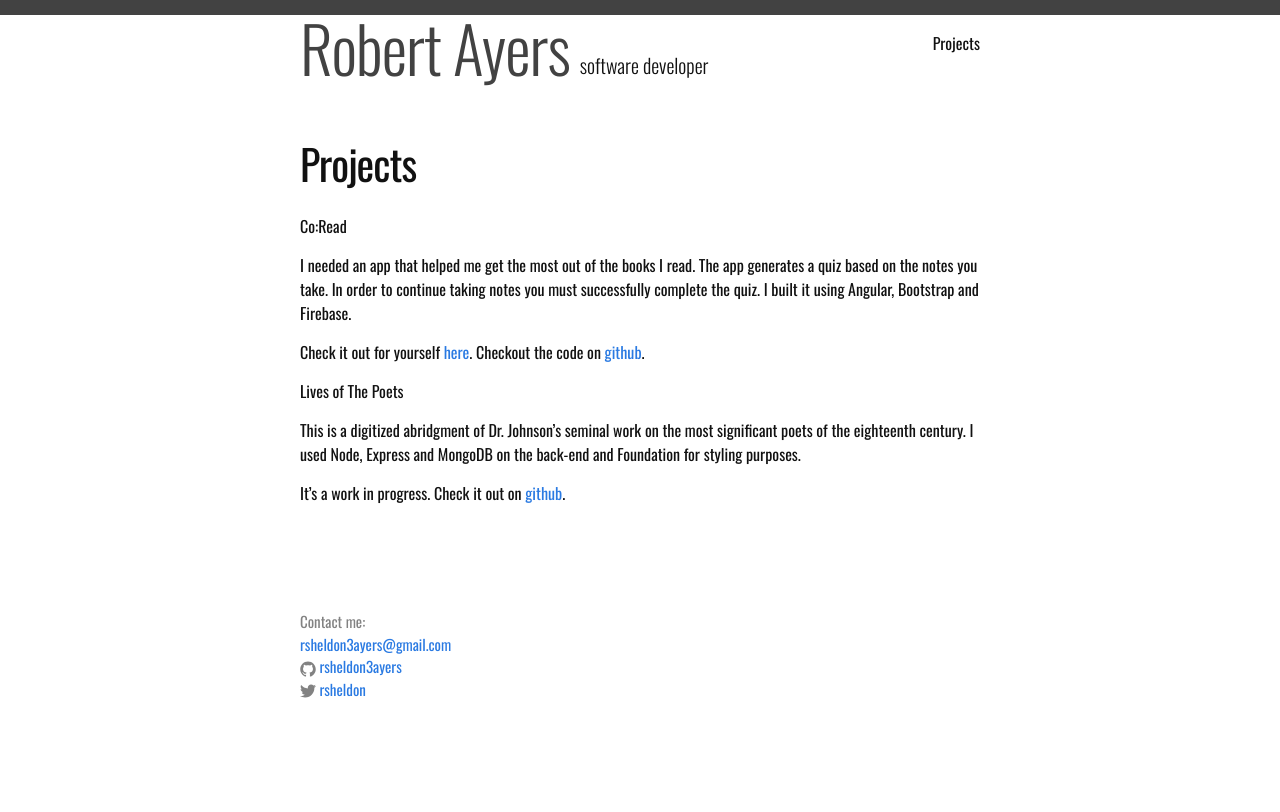
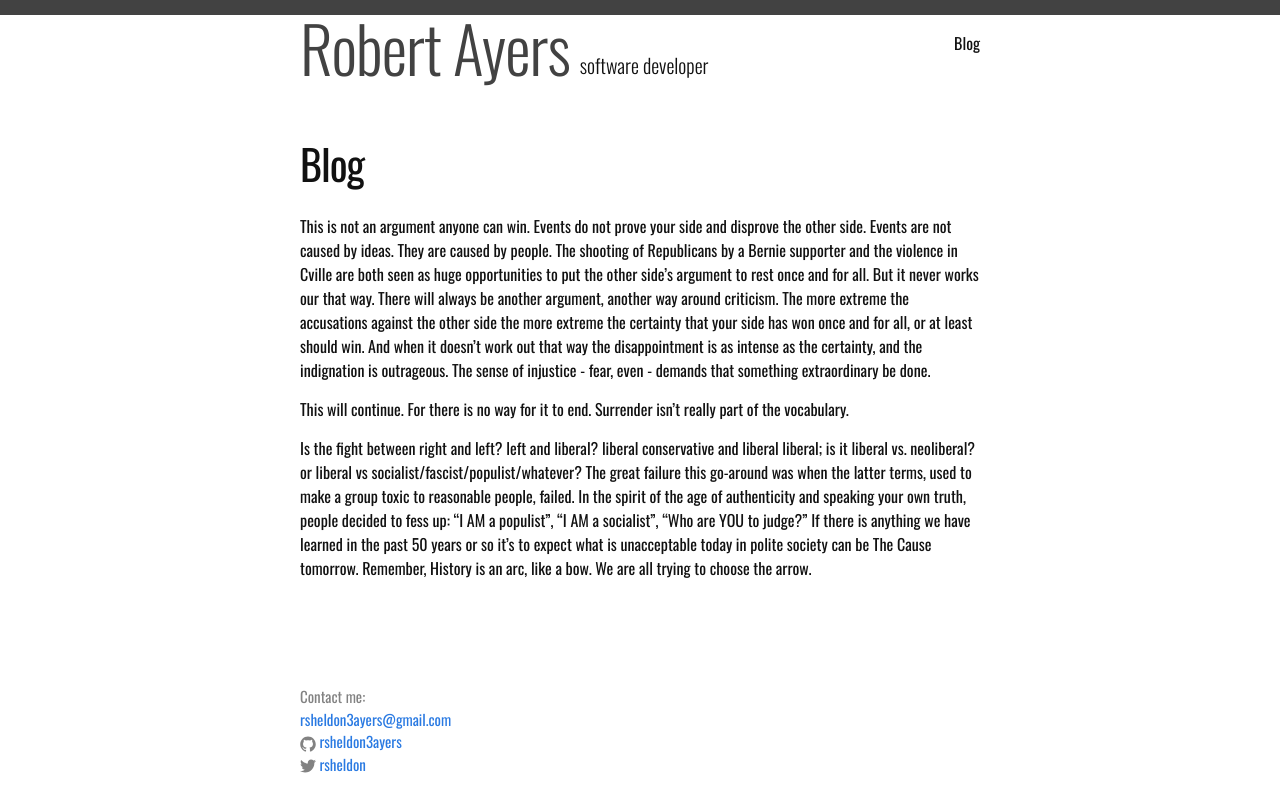
Before and after one commit to rsheldon3ayers/rsheldon3ayers.github.io, a Jekyll site: the page built from about.md, in a window 1280 px wide. Shown: the top 812 px of the page. Built offline with Jekyll 4.4.1, drawn with Linux system fonts in a browser that asks for light colours.

Commit message:
Update about.md

```diff
--- a/about.md
+++ b/about.md
@@ -1,18 +1,11 @@
 ---
 layout: page
-title: Projects
-permalink: /projects/
+title: Blog
+permalink: /Blog/
 ---
 
-Co:Read
+This is not an argument anyone can win.  Events do not prove your side and disprove the other side.  Events are not caused by ideas.  They are caused by people.  The shooting of Republicans by a Bernie supporter and the violence in Cville are both seen as huge opportunities to put the other side's argument to rest once and for all.  But it never works our that way.  There will always be another argument, another way around criticism.  The more extreme the accusations against the other side the more extreme the certainty that your side has won once and for all, or at least should win.  And when it doesn't work out that way the disappointment is as intense as the certainty, and the indignation is outrageous.  The sense of injustice - fear, even - demands that something extraordinary be done.
 
-I needed an app that helped me get the most out of the books I read.  The app generates a quiz based on the notes you take.  In order to continue taking notes you must successfully complete the quiz.  I built it using Angular, Bootstrap and Firebase.
+This will continue. For there is no way for it to end.  Surrender isn't really part of the vocabulary.
 
-Check it out for yourself [here](https://co-read-quiz.firebaseapp.com/?#/QuizApp/login).
-Checkout the code on [github](https://github.com/rsheldon3ayers/capstone).
-
-Lives of The Poets
-
-This is a digitized abridgment of Dr. Johnson's seminal work on the most significant poets of the eighteenth century. I used Node, Express and MongoDB on the back-end and Foundation for styling purposes.
-
-It's a work in progress.  Check it out on [github](https://github.com/rsheldon3ayers/lives-of-the-poets).
+Is the fight between right and left? left and liberal? liberal conservative and liberal liberal; is it liberal vs. neoliberal? or liberal vs socialist/fascist/populist/whatever?  The great failure this go-around was when the latter terms, used to make a group toxic to reasonable people, failed.   In the spirit of the age of authenticity and speaking your own truth, people decided to fess up: "I AM a populist", "I AM a socialist", "Who are YOU to judge?" If there is anything we have learned in the past 50 years or so it's to expect what is unacceptable today in polite society can be The Cause tomorrow.  Remember, History is an arc, like a bow. We are all trying to choose the arrow.
```
